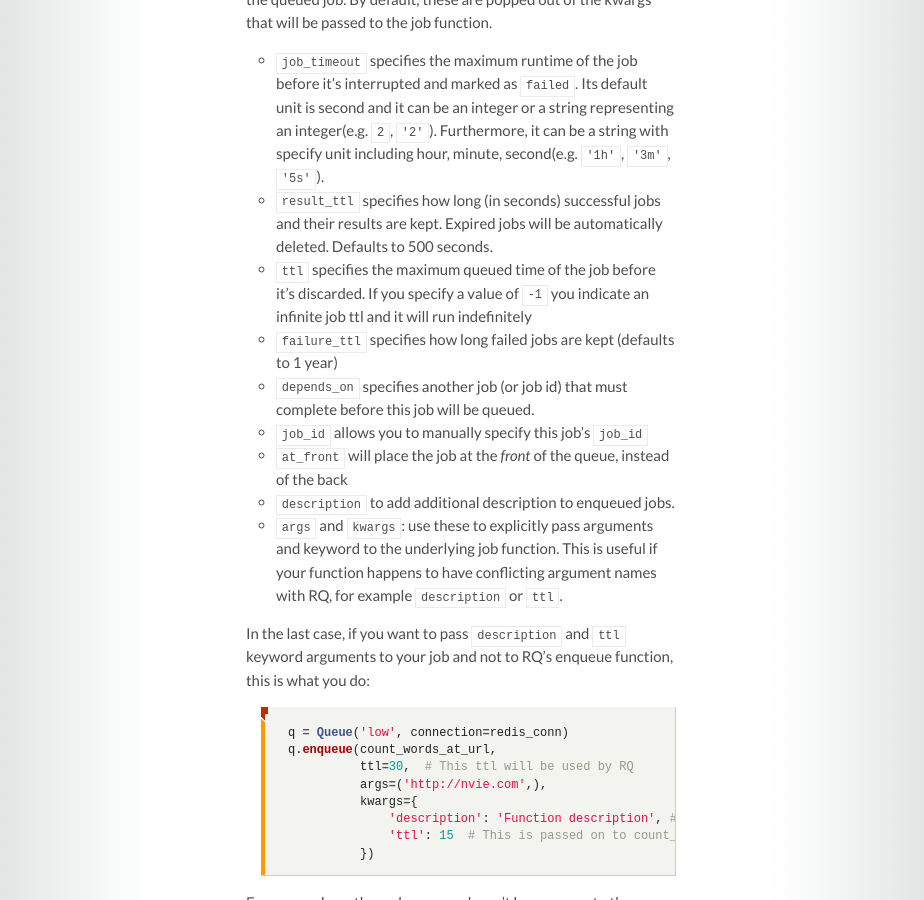
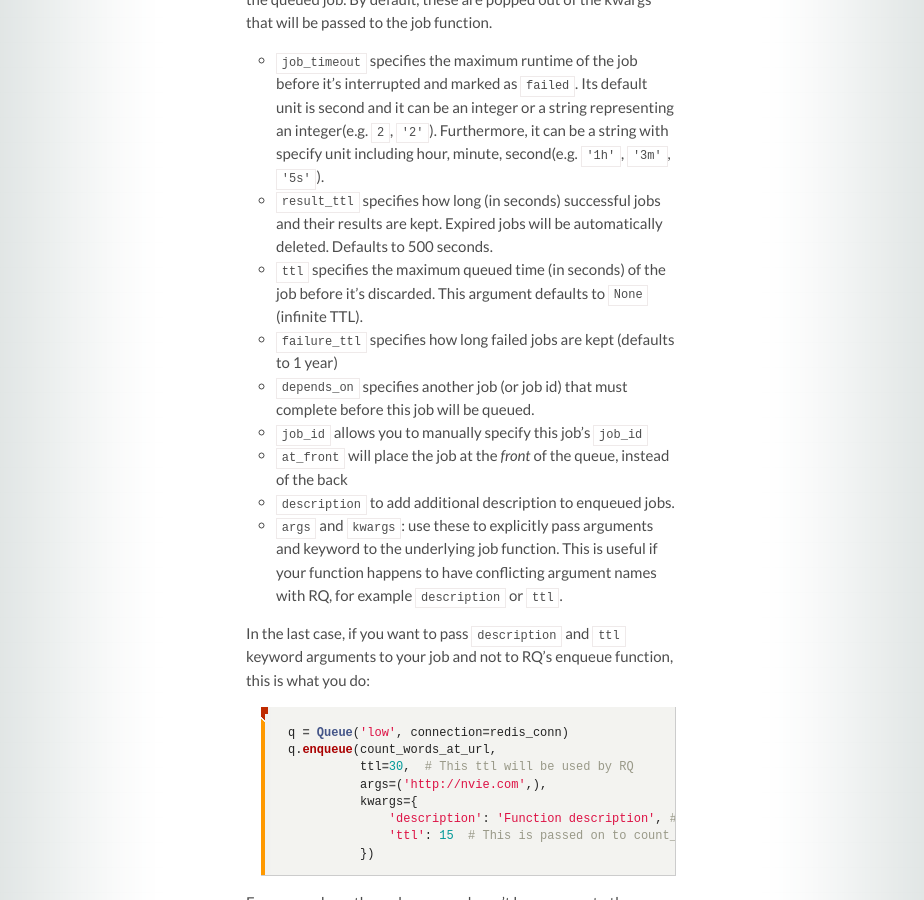
Before and after one commit to rq/rq, a Jekyll site: the page built from docs/docs/index.md, in a window 1280 px wide and 900 px high, scrolled down 1432 px. Shown: the whole window, without its empty margins (179-1103 px from the left). Built offline with Jekyll 4.4.1, drawn with Linux system fonts in a browser that asks for light colours; some web fonts are replaced; comment, search, counter and statistics services are not loaded.

Commit message:
Updated ttl argument docs

```diff
--- a/docs/docs/index.md
+++ b/docs/docs/index.md
@@ -66,8 +66,8 @@ job function.
     and marked as `failed`. Its default unit is second and it can be an integer or a string representing an integer(e.g.  `2`, `'2'`). Furthermore, it can be a string with specify unit including hour, minute, second(e.g. `'1h'`, `'3m'`, `'5s'`).
 * `result_ttl` specifies how long (in seconds) successful jobs and their
 results are kept. Expired jobs will be automatically deleted. Defaults to 500 seconds.
-* `ttl` specifies the maximum queued time of the job before it's discarded.
-  If you specify a value of `-1` you indicate an infinite job ttl and it will run indefinitely
+* `ttl` specifies the maximum queued time (in seconds) of the job before it's discarded.
+  This argument defaults to `None` (infinite TTL).
 * `failure_ttl` specifies how long failed jobs are kept (defaults to 1 year)
 * `depends_on` specifies another job (or job id) that must complete before this
   job will be queued.
```
